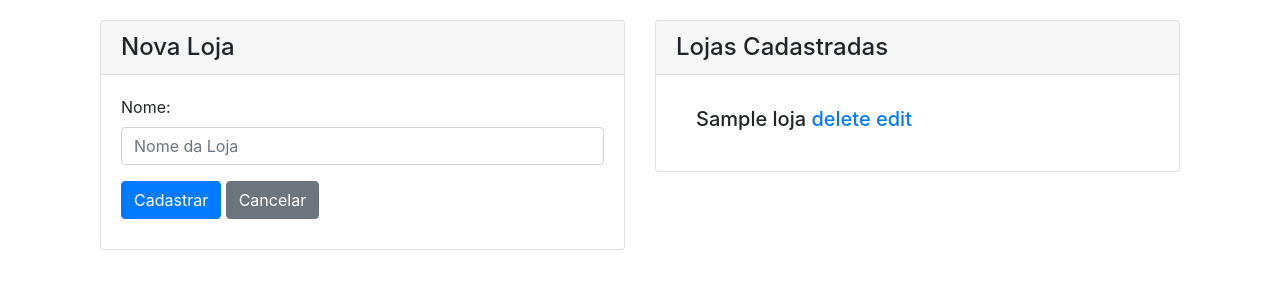
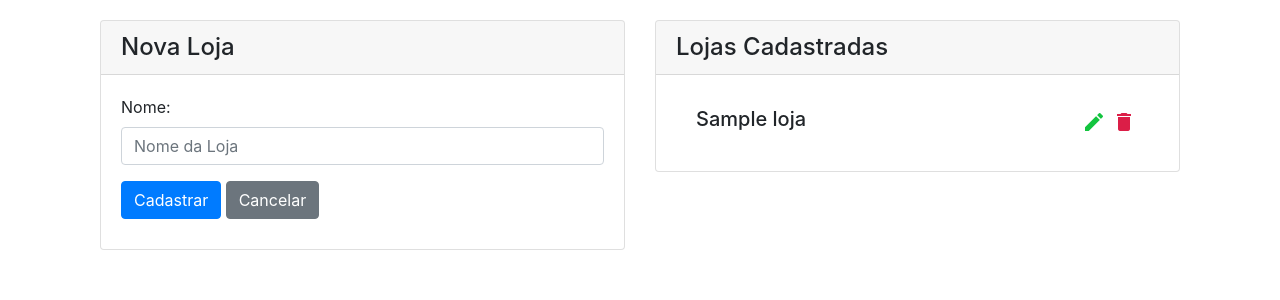
Before and after one commit to higorgustavo/natal-avaliacoes, a Django app: page /loja/ in a window 1280 px wide. Shown: the part 56-356 px from the top of the page. Run offline with Django 3.2, Linux system fonts and the light colour scheme; tables that the repository leaves empty hold one stand-in row (values such as "Sample post"); some libraries are stand-ins or nearby versions.

Commit message:
Add icons

```diff
--- a/templates/base.html
+++ b/templates/base.html
@@ -5,6 +5,8 @@
     <!-- Required meta tags -->
     <meta charset="utf-8">
     <meta name="viewport" content="width=device-width, initial-scale=1, shrink-to-fit=no">
+    <link rel="stylesheet" type="text/css"
+          href="https://fonts.googleapis.com/css?family=Roboto:300,400,500,700|Roboto+Slab:400,700|Material+Icons"/>
     <link rel="stylesheet" href="{% static 'css/style.css' %}">
     <link rel="stylesheet" href="{% static 'css/responsive.css' %}">
 
--- a/templates/statics/css/style.css
+++ b/templates/statics/css/style.css
@@ -59,3 +59,21 @@ a.link-voto:link {
 .lojas-cadastradas {
     margin: 20px auto;
 }
+
+.text-icon {
+    vertical-align: bottom;
+}
+
+
+.icon {
+  margin: 3px;
+  float: right;
+}
+
+.edit-color {
+  color: #13c43f;
+}
+
+.delete-color {
+  color: #db1e47;
+}
```
